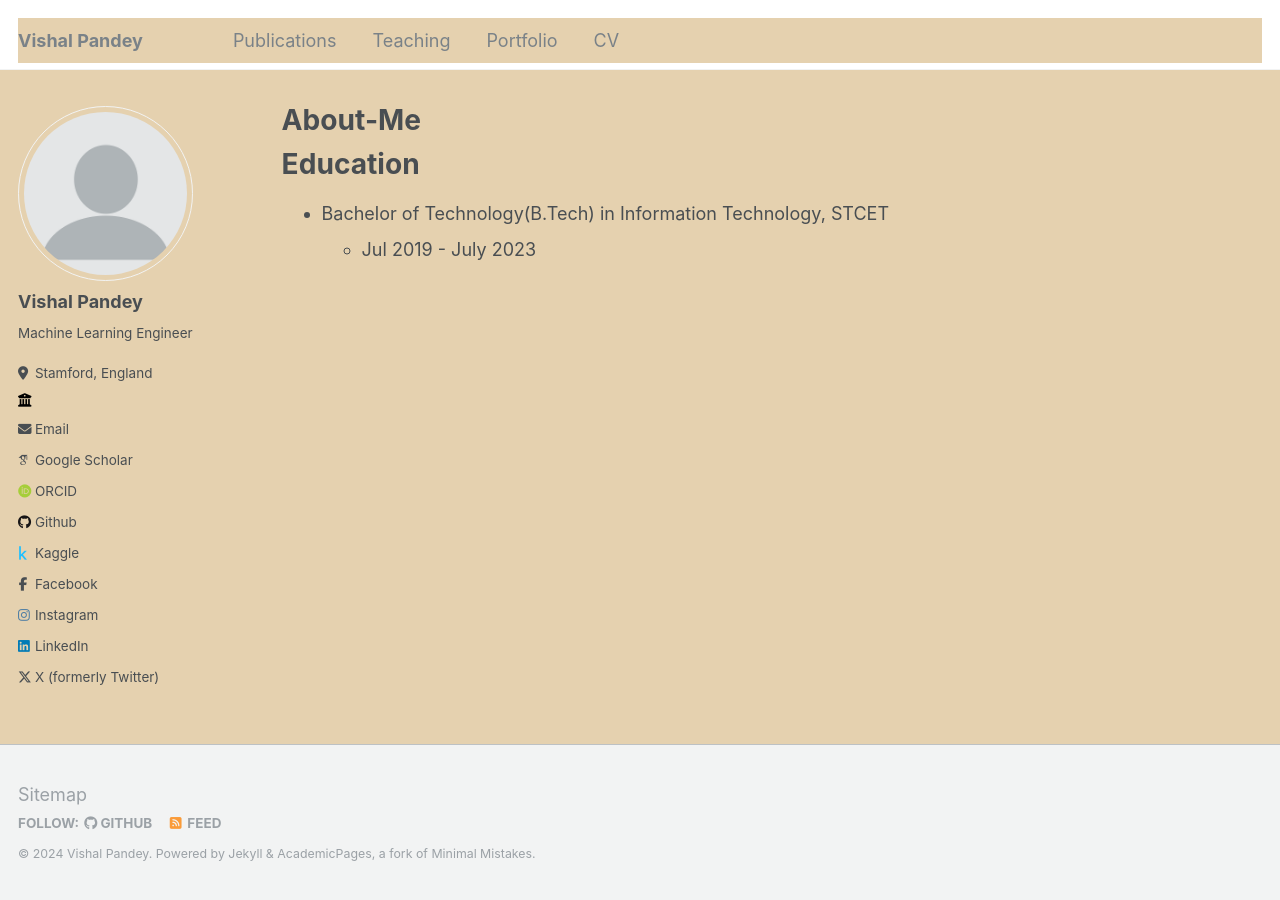
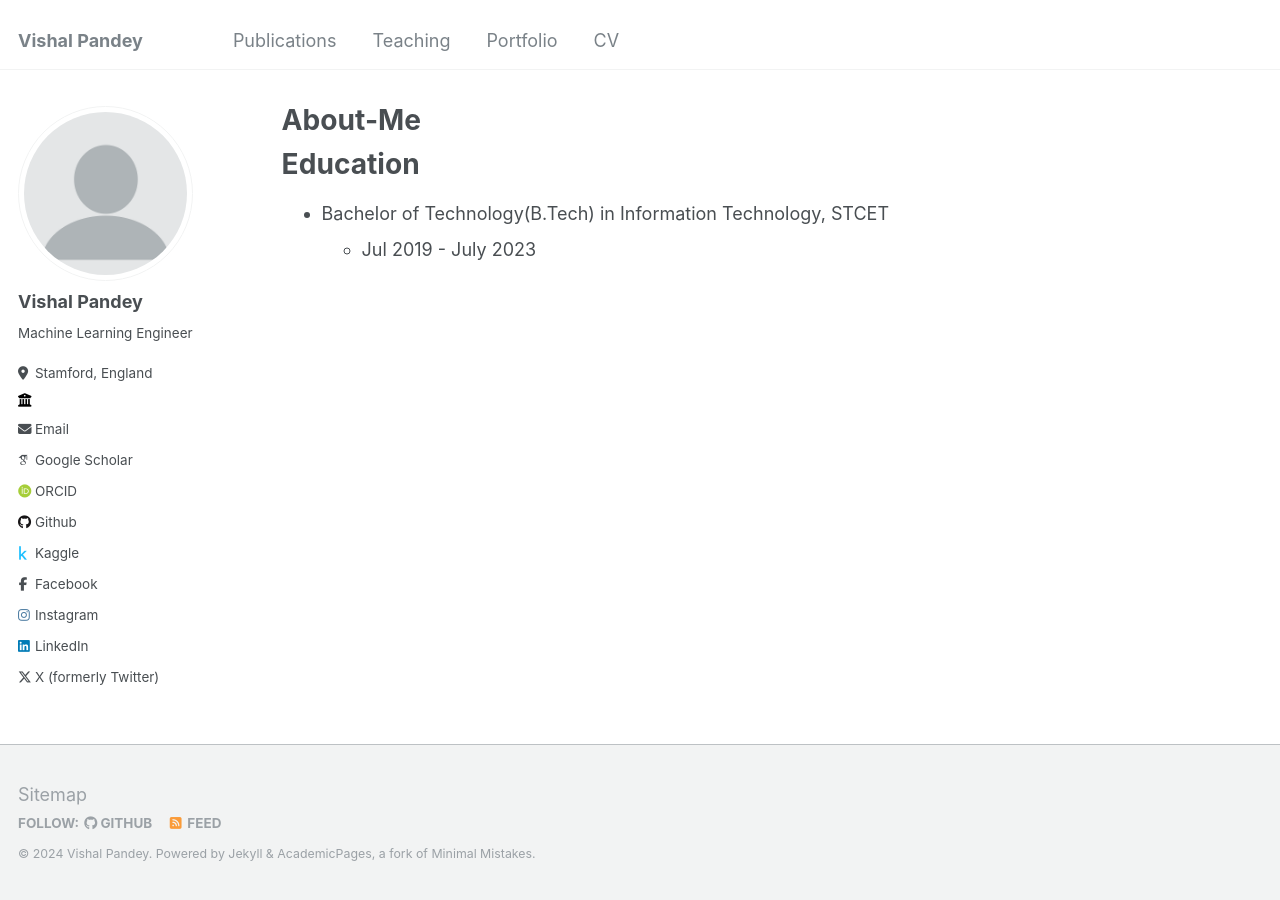
Before and after one commit to Vishal-sys-code/vishal-sys-code.github.io, a Jekyll site: the page built from _pages/about.md, in a window 1280 px wide. Built offline with Jekyll 4.4.1, drawn with Linux system fonts in a browser that asks for light colours; some web fonts are replaced.

Commit message:
Update _variables.scss

```diff
--- a/_sass/_variables.scss
+++ b/_sass/_variables.scss
@@ -62,8 +62,8 @@ $light-gray                 : mix(#fff, $gray, 50%);
 $lighter-gray               : mix(#fff, $gray, 90%);
 
 $body-color                 : #fff;
-// $background-color           : #fff;
-$background-color           : #e5d1af;
+$background-color           : #fff;
+// $background-color           : #e5d1af;
 $code-background-color      : #fafafa;
 $code-background-color-dark : $light-gray;
 $text-color                 : $dark-gray;
```
